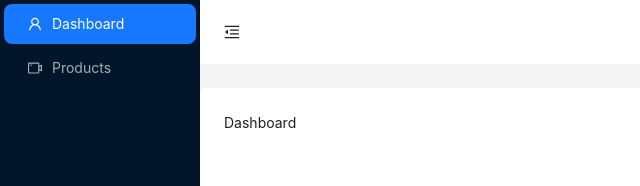
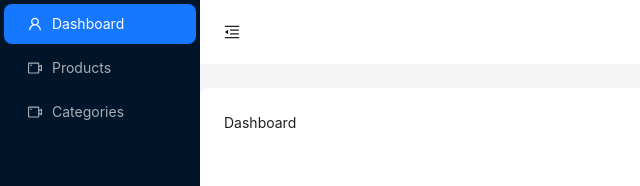
Before and after one commit to luong0910/nhom5Xuong, a React (Vite) app: page /admin/dashboard in a window 1280 px wide. Shown: the top 186 px of the page, without its empty margins (0-640 px from the left). Built offline with nearby package versions, Linux system fonts and the light colour scheme.

Commit message:
Thêm Link category ở admin

```diff
--- a/src/App.tsx
+++ b/src/App.tsx
@@ -19,6 +19,7 @@ import ProductEdit from "./pages/admin/updateProduct";
 // Auth Pages
 import SigninPage from "./pages/auth/signin";
 import SignupPage from "./pages/auth/signup";
+// import CategoryAdd from "./pages/admin/category/addCategory";
 
 function App() {
     return (
@@ -48,6 +49,11 @@ function App() {
                     <Route path="add" element={<ProductForm />} />
                     <Route path="edit/:id" element={<ProductEdit />} />
                 </Route>
+                <Route path="categories">
+                    {/* <Route index element={<ProductListPage />} /> */}
+                    {/* <Route path="add" element={<CategoryAdd />} />
+                    <Route path="edit/:id" element={<ProductEdit />} /> */}
+                </Route>
                 <Route path="signin" element={<SigninPage />} />
                 <Route path="signup" element={<SignupPage />} />
                 <Route path="*" element={<h1>404 Not Found</h1>} />
--- a/src/components/layoutAdmin.tsx
+++ b/src/components/layoutAdmin.tsx
@@ -38,6 +38,11 @@ const LayoutAdmin = ({ children }: LayoutAdminProps) => {
                             icon: <VideoCameraOutlined />,
                             label: <Link to="/admin/products">Products</Link>,
                         },
+                        {
+                            key: "3",
+                            icon: <VideoCameraOutlined />,
+                            label: <Link to="/admin/categories">Categories</Link>,
+                        }
                     ]}
                 />
             </Sider>
```
